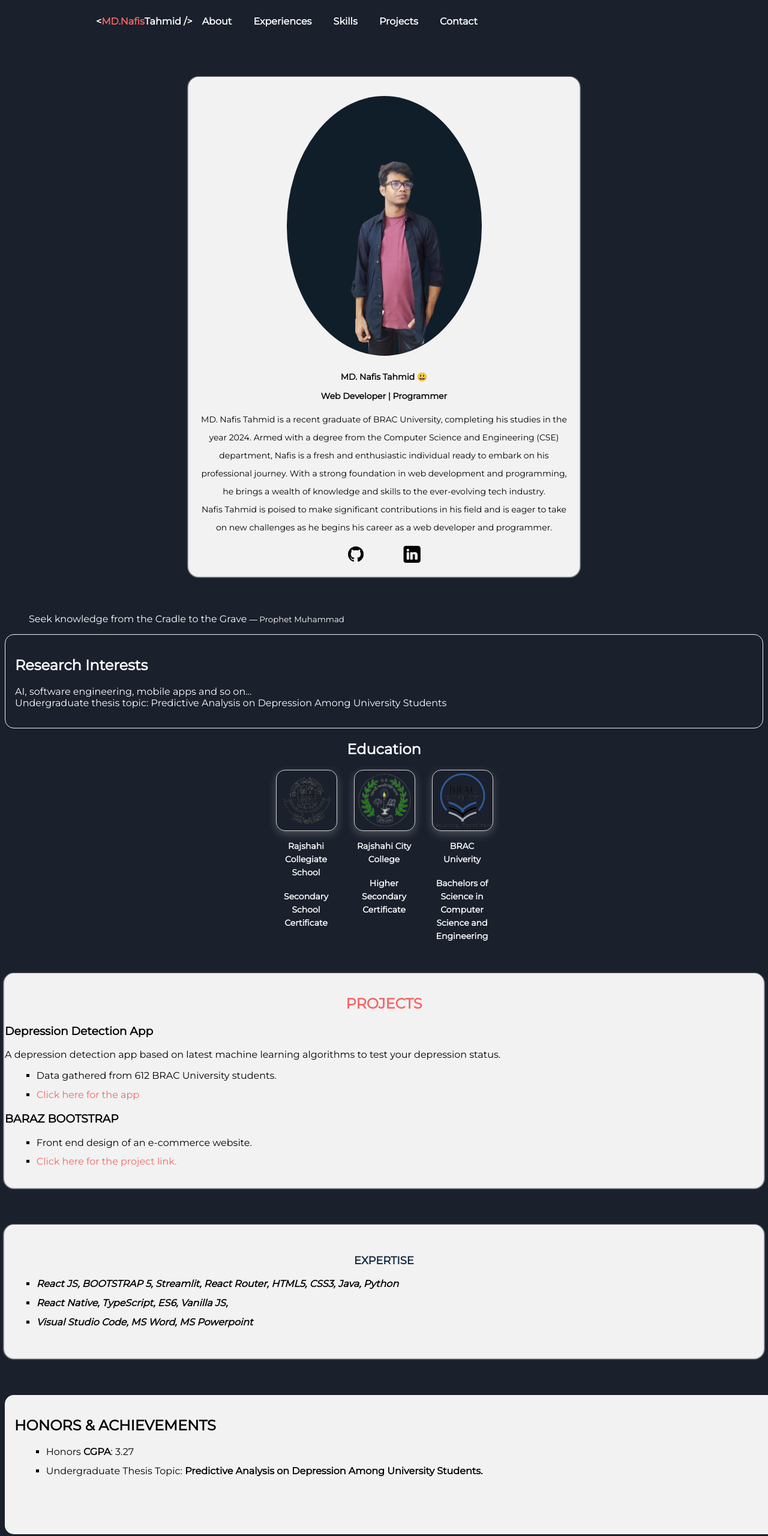
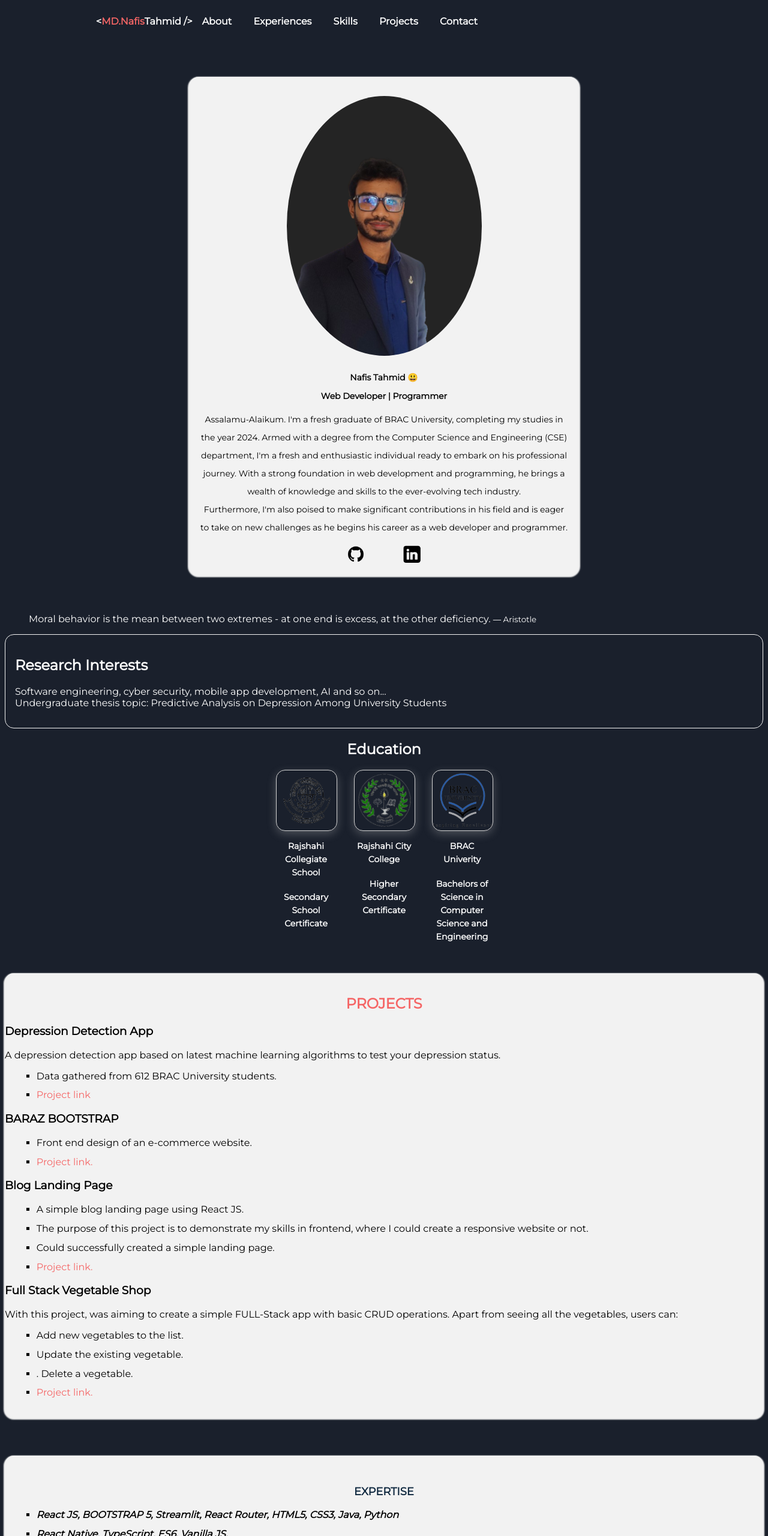
Before and after one commit to NafisTahmid/New-Portfolio, a plain HTML site: page index.html in a window 1280 px wide. Shown: the top 2560 px of the page at 60% size. Drawn offline with Linux system fonts and the light colour scheme.

Commit message:
initial commit

```diff
--- a/index.html
+++ b/index.html
@@ -3,7 +3,7 @@
 <head>
     <meta charset="UTF-8">
     <meta name="viewport" content="width=device-width, initial-scale=1.0">
-    <title>MD. Nafis Tahmid - Web Developer | Programmer</title>
+    <title>MD. Nafis Tahmid - Web Developer | Programmer | Machine Learning Engineer</title>
 
     <!-- Meta tags for SEO -->
     <meta name="title" content="MD. Nafis Tahmid - Web Developer | Programmer">
@@ -18,7 +18,9 @@
     <link rel="preconnect" href="https://fonts.googleapis.com">
     <link rel="preconnect" href="https://fonts.gstatic.com" crossorigin>
     <link href="https://fonts.googleapis.com/css2?family=Montserrat&display=swap" rel="stylesheet">
+
 </head>
+
 <body>
     <main>
         <!-- Navbar -->
@@ -28,12 +30,12 @@
 
                 <div class="nav-links">
 
-                    <a href="#about" class="nav-link">About</a>
-                    <a href="" class="nav-link">Experiences</a>
-                    <a href="/" class="nav-link">Skills</a>
-                    <a href="#projects" class="nav-link">Projects</a>
+                    <a href="#" class="nav-link">About</a>
+                    <a href="#" class="nav-link">Experiences</a>
+                    <a href="#" class="nav-link">Skills</a>
+                    <a href="#" class="nav-link">Projects</a>
                     <!-- <a href="#expertise" class="nav-link">Expertise</a> -->
-                    <a href="/" class="nav-link">Contact</a>
+                    <a href="#" class="nav-link">Contact</a>
 
                 </div>
             </div>
@@ -42,12 +44,12 @@
         <!-- About -->
         <div id="id" class="container">
             <div class="about-container">
-                <img src="Images/top.png" class="hero-image"alt="MD.Nafis-Tahmid">
-                <h1 class="title">MD. Nafis Tahmid <a href="">😃</a></h1>
+                <img src="Images/dp.png" class="hero-image"alt="MD.Nafis-Tahmid">
+                <h1 class="title">Nafis Tahmid <a href="">😃</a></h1>
                 <h2 class="details">Web Developer | Programmer</h2>
-                <p class="description">MD. Nafis Tahmid is a recent graduate of BRAC University, completing his studies in the year 2024. Armed with a degree from the Computer Science and Engineering (CSE) department, Nafis is a fresh and enthusiastic individual ready to embark on his professional journey. With a strong foundation in web development and programming, he brings a wealth of knowledge and skills to the ever-evolving tech industry.
+                <p class="description">Assalamu-Alaikum. I'm a fresh graduate of BRAC University, completing my studies in the year 2024. Armed with a degree from the Computer Science and Engineering (CSE) department, I'm a fresh and enthusiastic individual ready to embark on his professional journey. With a strong foundation in web development and programming, he brings a wealth of knowledge and skills to the ever-evolving tech industry.
                 <br>
-                Nafis Tahmid is poised to make significant contributions in his field and is eager to take on new challenges as he begins his career as a web developer and programmer.</p>
+                Furthermore, I'm also poised to make significant contributions in his field and is eager to take on new challenges as he begins his career as a web developer and programmer.</p>
 
                 <div class="social-icons">
                     <a href="https://github.com/NafisTahmid" target="_blank"><img class="social-image" src="Images/github.png" alt="Github"></a>
@@ -58,12 +60,12 @@
 
         <!-- Quote -->
         <div class="">
-            <blockquote>Seek knowledge from the Cradle to the Grave <small>― Prophet Muhammad</small></blockquote>
+            <blockquote>Moral behavior is the mean between two extremes - at one end is excess, at the other deficiency.  <small>― Aristotle</small></blockquote>
         </div>
 
         <div class="research-interest-container">
             <h2 class="research-interest-title">Research Interests</h2>
-            <p>AI, software engineering, mobile apps and so on... <br>
+            <p>Software engineering, cyber security, mobile app development, AI and so on... <br>
               Undergraduate thesis topic: Predictive Analysis on Depression Among University Students
             </p>
         </div>
@@ -99,7 +101,7 @@
                 <!-- <p></p> -->
                 <ul>
                     <li>Data gathered from 612 BRAC University students.</li>
-                    <li><a class="project-one"href="https://depression-test-ml-app-xxxfqeccos9wdfee2jwleo.streamlit.app/" target="_blank">Click here for the app</a></li>
+                    <li><a class="project-one"href="https://depression-test-ml-app-xxxfqeccos9wdfee2jwleo.streamlit.app/" target="_blank">Project link</a></li>
                 </ul>
             </div>
             <div class="">
@@ -108,9 +110,40 @@
                 <!-- <p></p> -->
                 <ul>
                     <li>Front end design of an e-commerce website.</li>
-                    <li><a href="https://nafistahmid.github.io/baraz-bootstrap/" target="_blank">Click here for the project link.</a></li>
+                    <li><a href="https://nafistahmid.github.io/baraz-bootstrap/" target="_blank">Project link.</a></li>
                 </ul>
             </div>
+
+            <div class="">
+                <h3>Blog Landing Page</h3>
+                <!-- <p></p> -->
+                <!-- <p></p> -->
+                <ul>
+                    <li>A simple blog landing page using React JS.</li>
+                    <li>The purpose of this project is to demonstrate my skills in frontend, where I could create a responsive
+                        website or not.
+                    </li>
+                    <li>Could successfully created a simple landing page.</li>
+                    <li><a href="https://blog-opening-page.netlify.app/" target="_blank">Project link.</a></li>
+                </ul>
+            </div>
+
+            <div class="">
+                <h3>Full Stack Vegetable Shop</h3>
+                <!-- <p></p> -->
+                <!-- <p></p> -->
+                <p>With this project, was aiming to create a simple FULL-Stack app with basic CRUD operations. Apart
+                    from seeing all the vegetables, users can:</p>
+                <ul>
+                    <li>Add new vegetables to the list.</li>
+                    <li>Update the existing vegetable.
+                    </li>
+                    <li>. Delete a vegetable.</li>
+                    <li><a href="https://vegetable-shop.onrender.com/" target="_blank">Project link.</a></li>
+                </ul>
+            </div>
+
+
             <!-- <div class="">
                 <h3></h3>
                 <p><small></small></p>
@@ -152,8 +185,11 @@
             <div class="honors-container">
                 <h2>HONORS & ACHIEVEMENTS</h2>
                 <ul>
-                    <li>Honors <b>CGPA</b>: 3.27</li>
+                    <li>Honors <b>CGPA</b>: 3.29</li>
                     <li>Undergraduate Thesis Topic: <b>Predictive Analysis on Depression Among University Students.</b></li>
+                    <li>Gold batch on Hackerrank challenges on java.</li>
+                    <li>Bronze batch on Hackerrank challenges on problem solving.</li>
+                    <li><a href="https://www.hackerrank.com/profile/nafistahmid4" target="_blank">Hackerrank profile link</a></li>
                     <!-- <li>SSC <b>GPA</b>: 5.00</li> -->
                     <!-- <li></li> -->
                 </ul>
@@ -162,13 +198,15 @@
             <div class="interest-container">
                 <h2>INTERESTS</h2>
                 <ul>
-                    <li>Reading self-help books.</li>
-                    <li>Volunteering experience.</li>
-                    <li>Browsing the internet.</li>
+                    <li>Music.</li>
+                    <li>Travelling.</li>
+                    <li>Reading books.</li>
                     <li>Fitness and exercise.</li>
+                    <li>Chess</li>
                 </ul>
             </div>
         </div>
     </main>
+    <!-- BOOTSTRAP (JS) -->
 </body>
 </html>
```
Also changed, not shown: Images/dp.png (added).
